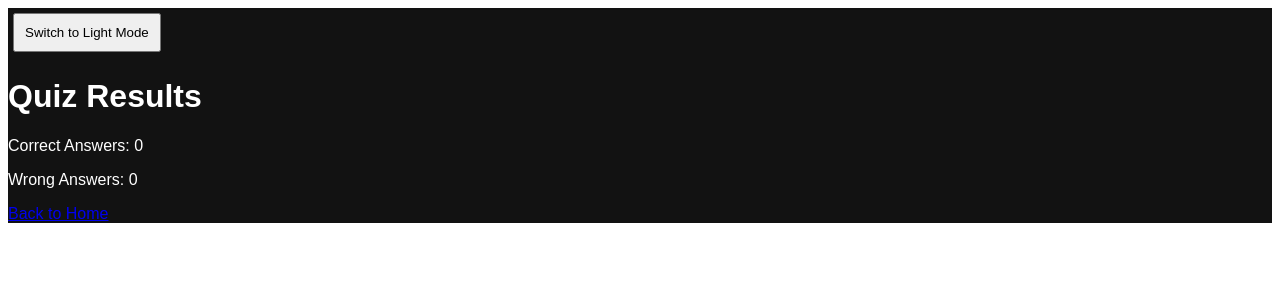
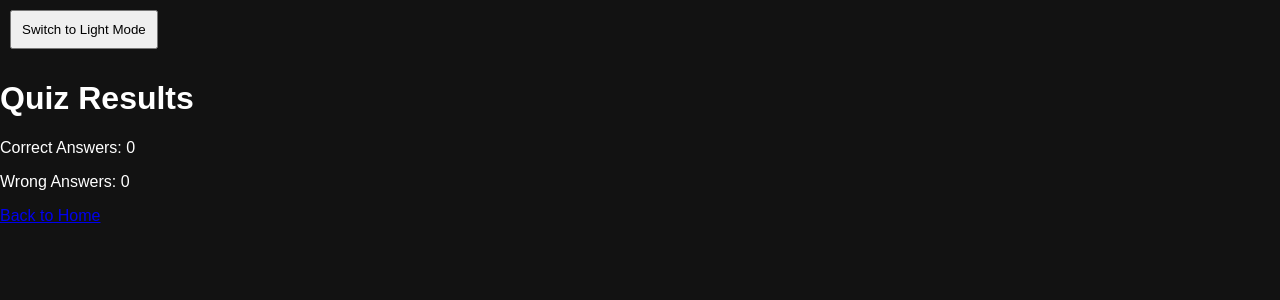
Before and after one commit to elmarryusifli/quiz-app, a Next.js app: page /result in a window 1280 px wide. Shown: the top 300 px of the page. Built offline with nearby package versions, Linux system fonts and the light colour scheme.

Commit message:
minor fix 1

```diff
--- a/pages/_app.js
+++ b/pages/_app.js
@@ -7,21 +7,23 @@ function MyApp({ Component, pageProps }) {
   useEffect(() => {
     const savedDarkMode = localStorage.getItem('darkMode') !== 'false';
     setDarkMode(savedDarkMode);
+    document.body.classList.toggle('dark-mode', savedDarkMode);
   }, []);
 
   const toggleDarkMode = () => {
     const newDarkMode = !darkMode;
     setDarkMode(newDarkMode);
     localStorage.setItem('darkMode', newDarkMode);
+    document.body.classList.toggle('dark-mode', newDarkMode);
   };
 
   return (
-    <div className={darkMode ? 'dark-mode' : ''}>
+    <>
       <button className="dark-mode-toggle" onClick={toggleDarkMode}>
         {darkMode ? 'Switch to Light Mode' : 'Switch to Dark Mode'}
       </button>
       <Component {...pageProps} />
-    </div>
+    </>
   );
 }
 
--- a/pages/quiz.js
+++ b/pages/quiz.js
@@ -38,11 +38,12 @@ export default function Quiz() {
   };
 
   return (
-    <div>
+    <div className="quiz-container">
       {questions.length > 0 ? (
         <>
-          <div>
+          <div className="quiz-question">
             <p>{questions[currentQuestion].text}</p>
+            <div className="quiz-options">
               {questions[currentQuestion].options.map((option, index) => (
                 <button
                   key={index}
@@ -58,6 +59,7 @@ export default function Quiz() {
                   {String.fromCharCode(97 + index)}. {option}
                 </button>
               ))}
+            </div>
           </div>
           <div>
             <button onClick={() => setCurrentQuestion(currentQuestion - 1)} disabled={currentQuestion === 0}>
--- a/pages/result.js
+++ b/pages/result.js
@@ -58,7 +58,7 @@ export default function Result() {
         </div>
       ))}
       <Link href="/">
-        <a>Back to Home</a>
+        Back to Home
       </Link>
     </div>
   );
--- a/styles/globals.css
+++ b/styles/globals.css
@@ -1,5 +1,12 @@
-body {
+body, html {
+    height: 100%;
+    margin: 0;
+    padding: 0;
+  }
+
+  body {
     font-family: Arial, sans-serif;
+    transition: background-color 0.3s, color 0.3s;
   }
 
   .dark-mode {
@@ -30,3 +37,26 @@ body {
     margin: 5px;
     cursor: pointer;
   }
+
+  .dark-mode-toggle {
+    margin: 10px;
+    padding: 10px;
+    cursor: pointer;
+  }
+
+  .quiz-container {
+    padding: 20px;
+  }
+
+  .quiz-question {
+    margin-bottom: 15px;
+  }
+
+  .quiz-options {
+    display: flex;
+    flex-direction: column;
+  }
+
+  .quiz-options button {
+    margin-bottom: 5px;
+  }
```
Lines whose indentation alone changed are shown as unchanged.
